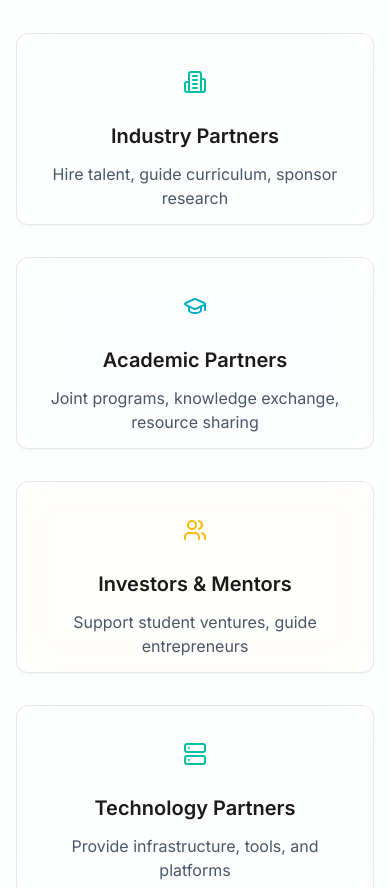
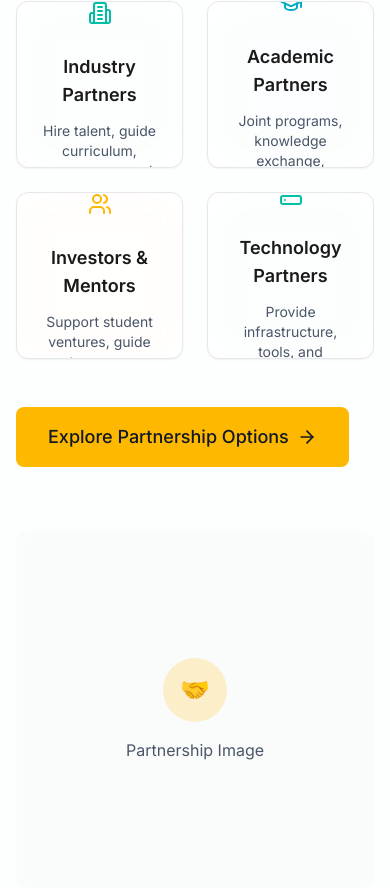
Before and after one commit to RaupscZAN/GARC-2, a React (Vite) app: page / in a window 390 px wide. Shown: the part 4272-5160 px from the top of the page. Built offline with nearby package versions, Linux system fonts and the light colour scheme.

Commit message:
Updated PartnershipPathways.tsx

```diff
--- a/src/components/home/PartnershipPathways.tsx
+++ b/src/components/home/PartnershipPathways.tsx
@@ -35,14 +35,14 @@ const pathways = [
 const PartnershipPathways: React.FC = () => {
   return (
     <Section className="bg-surface/30">
-      <div className="text-center mb-16">
-        <h2 className="heading-lg mb-4">
+      <div className="grid grid-cols-1 lg:grid-cols-2 gap-16 items-start">
+        <div>
+          <h2 className="heading-lg mb-8">
             <span className="text-app-text">Multiple Ways to Partner </span>
             <span className="text-accent">with GARC</span>
           </h2>
-      </div>
 
-      <div className="grid grid-cols-1 md:grid-cols-2 lg:grid-cols-4 gap-8 mb-12 items-stretch">
+          <div className="grid grid-cols-2 gap-6 mb-12">
             {pathways.map((pathway, index) => (
               <motion.div
                 key={index}
@@ -51,18 +51,18 @@ const PartnershipPathways: React.FC = () => {
                 viewport={{ once: true }}
                 transition={{ duration: 0.5, delay: index * 0.1 }}
               >
-            <Card className="p-6 h-48 text-center" glowColor={pathway.color as 'primary' | 'secondary' | 'accent'}>
+                <Card className="p-6 aspect-square flex flex-col justify-center text-center" glowColor={pathway.color as 'primary' | 'secondary' | 'accent'}>
                   <div className={`w-12 h-12 rounded-lg flex items-center justify-center mb-4 mx-auto text-${pathway.color}`}>
                     {pathway.icon}
                   </div>
-              <h3 className="text-xl font-semibold text-app-text mb-3">{pathway.title}</h3>
-              <p className="text-app-text-muted">{pathway.description}</p>
+                  <h3 className="text-lg font-semibold text-app-text mb-3">{pathway.title}</h3>
+                  <p className="text-app-text-muted text-sm">{pathway.description}</p>
                 </Card>
               </motion.div>
             ))}
           </div>
 
-      <div className="text-center">
+          <div className="text-left">
             <Button
               variant="accent"
               size="lg"
@@ -73,6 +73,19 @@ const PartnershipPathways: React.FC = () => {
               Explore Partnership Options
             </Button>
           </div>
+        </div>
+
+        <div className="flex justify-center">
+          <div className="aspect-square w-full max-w-md bg-surface/60 backdrop-blur-sm border border-white/10 rounded-xl flex items-center justify-center">
+            <div className="text-center">
+              <div className="w-16 h-16 bg-accent/20 rounded-full flex items-center justify-center mx-auto mb-4">
+                <span className="text-accent text-2xl">🤝</span>
+              </div>
+              <p className="text-app-text-muted">Partnership Image</p>
+            </div>
+          </div>
+        </div>
+      </div>
     </Section>
   );
 };
```
Lines whose indentation alone changed are shown as unchanged.
